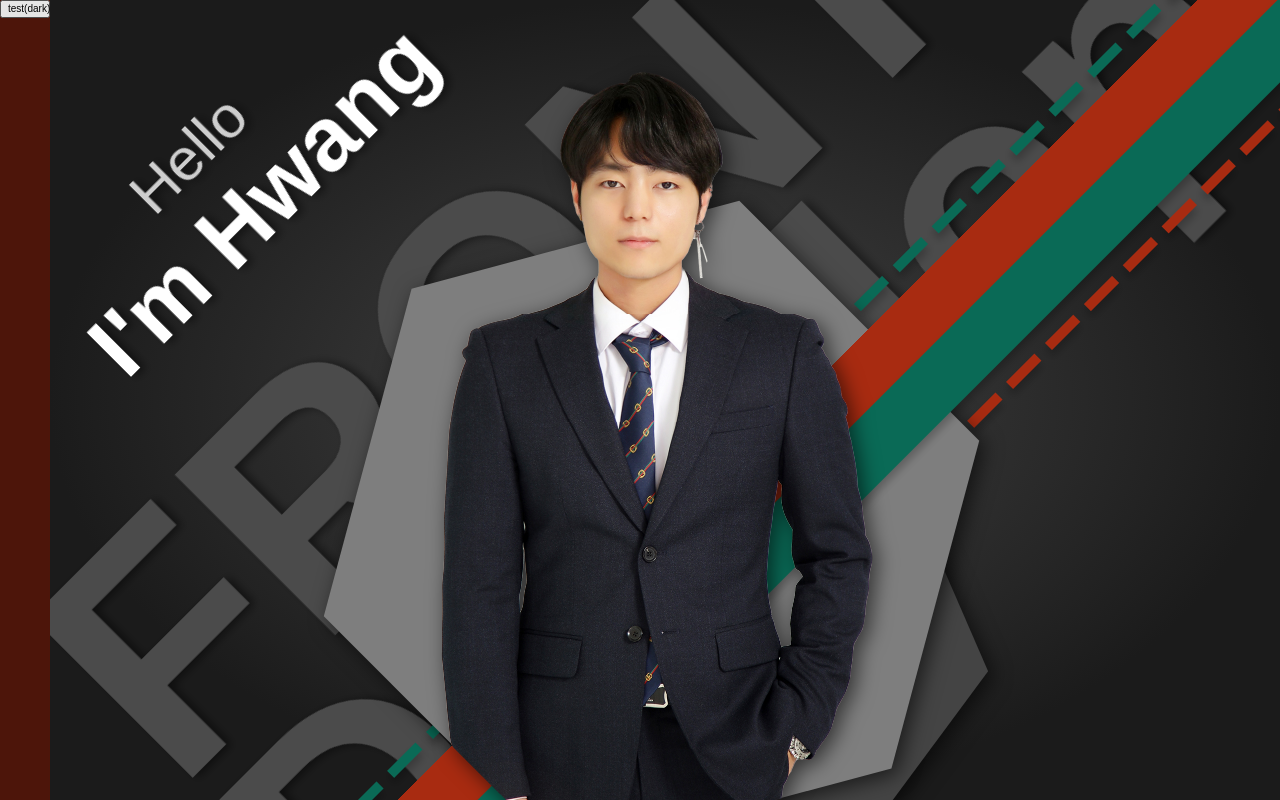
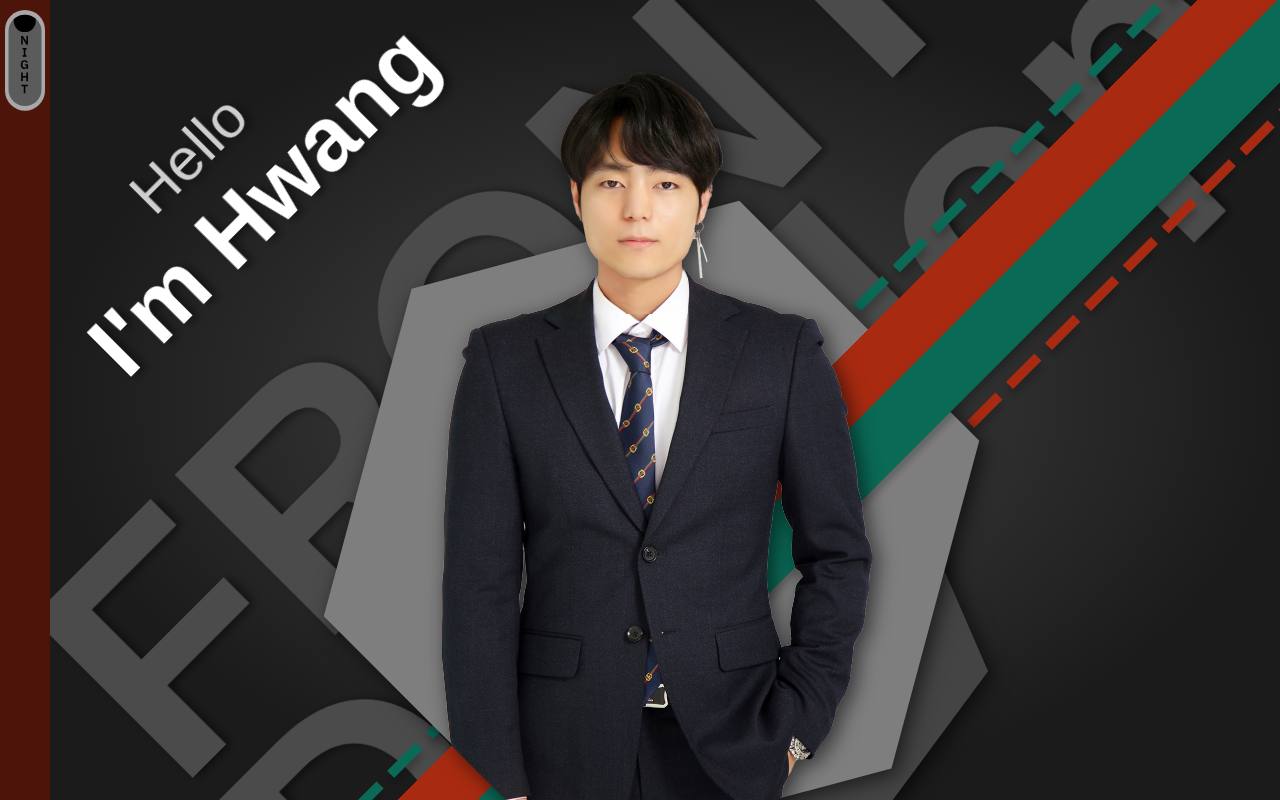
Before and after one commit to himprover/2021-portfolio-react, a React (Create React App) app: page / in a window 1280 px wide. Shown: the top 800 px of the page. Built offline with nearby package versions, Linux system fonts and the light colour scheme; a web font is replaced by a local one.

Commit message:
add: header svg

```diff
--- a/src/pages/Header.tsx
+++ b/src/pages/Header.tsx
@@ -1,5 +1,6 @@
 import styled from 'styled-components';
-import React, { useState } from 'react';
+
+import { ReactComponent as lightdarkbtnsvg } from 'imgs/header/svg/lightdarkbtn.svg';
 
 interface themeToggle {
 	theme: string;
@@ -9,7 +10,7 @@ interface themeToggle {
 function Header({ theme, setTheme }: themeToggle) {
 	return (
 		<Menu>
-			<button onClick={setTheme}>test(dark)</button>
+			<ToggleBtn className={theme} onClick={setTheme} />
 		</Menu>
 	);
 }
@@ -21,6 +22,7 @@ const Menu = styled.div`
 	position: absolute;
 	flex-direction: column;
 	justify-content: space-between;
+	align-items: center;
 	top: 0;
 	bottom: 0;
 	left: 0;
@@ -29,6 +31,36 @@ const Menu = styled.div`
 	height: 100vh;
 	background: ${({ theme }: { theme: any }) => theme.headerBgColor};
 	z-index: 5;
+	padding-top: 1rem;
+	padding-bottom: 1rem;
+`;
+
+const ToggleBtn = styled(lightdarkbtnsvg)`
+	width: 4rem;
+	cursor: pointer;
+	path {
+		transition: all 0.5s ease-in-out;
+	}
+	&.dark {
+		.lbbtn-3 {
+			// DAY
+			opacity: 0;
+		}
+		.lbbtn-22 {
+			// NIGHT
+			opacity: 1;
+		}
+	}
+	&.light {
+		.lbbtn-3 {
+			// DAY
+			opacity: 1;
+		}
+		.lbbtn-22 {
+			// NIGHt
+			opacity: 0;
+		}
+	}
 `;
 
 export default Header;
```
Also changed, not shown: src/imgs/header/svg/lightdarkbtn.svg (added).
